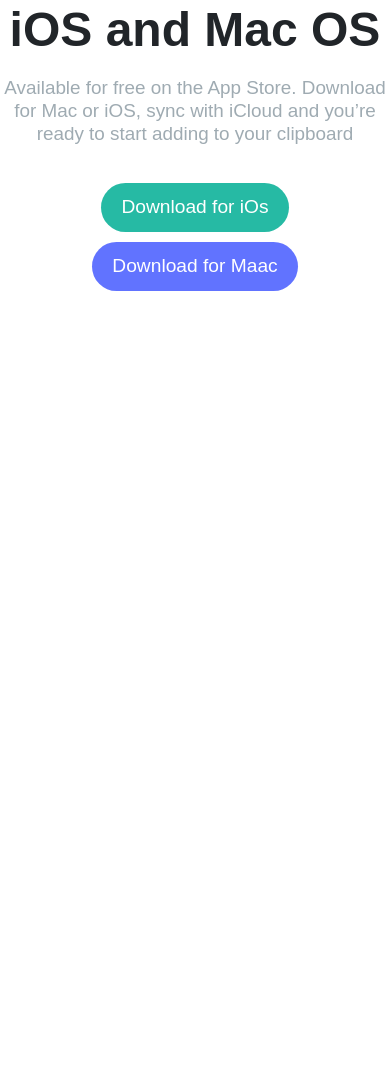
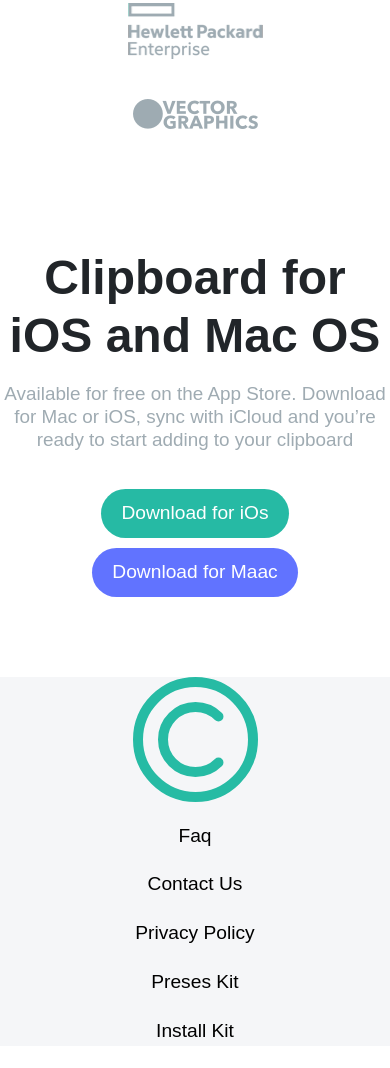
Before and after one commit to kareemgalall/clipboard-landing-page, a plain HTML site: page index.html in a window 390 px wide. Shown: the part 3392-4460 px from the top of the page. Before the commit the page ends 3707 px from the top, so only its background shows below. Drawn offline with nearby package versions, Linux system fonts and the light colour scheme; files whose address does not match are found by name; a web font is replaced by a local one.

Commit message:
updated styles

```diff
--- a/index.html
+++ b/index.html
@@ -86,29 +86,29 @@
             </div>
         </div>
     </section>
-    <section class="container companies-container mb-3 mt-4">
+    <section class="container companies-container ">
         <div class="row justify-content-between">
-            <div class="col-lg-2 col-md-6">
+            <div class="col-lg-2 col-md-4">
                 <img src="images/logo-google.png" alt="" class="py-lg-4 py-md-2" />
             </div>
-            <div class="col-lg-2 col-md-6">
+            <div class="col-lg-2 col-md-4">
                 <img src="images/logo-ibm.png" alt="" class="py-lg-4 py-md-2" />
             </div>
-            <div class="col-lg-2 col-md-6">
+            <div class="col-lg-2 col-md-8">
                 <img src="images/logo-microsoft.png" alt="" class="py-lg-4 py-md-2" />
 
             </div>
-            <div class="col-lg-2 col-md-6">
+            <div class="col-lg-2 col-md-4">
                 <img src="images/logo-hp.png" alt="" class="py-lg-4 py-md-2" />
 
             </div>
-            <div class="col-lg-2 col-md-6">
+            <div class="col-lg-2 col-md-4">
                 <img src="images/logo-vector-graphics.png" alt="" class="py-lg-4 py-md-2" />
 
             </div>
         </div>
     </section>
-    <section class="main mt-5 mb-4">
+    <section class="download">
         <h2>Clipboard for iOS and Mac OS</h2>
         <p>
             Available for free on the App Store. Download for Mac or iOS, sync with iCloud and you’re ready to start adding to your clipboard
@@ -117,6 +117,29 @@
         <button class="windows">Download for Maac</button>
 
     </section>
+    <footer class="mt-5">
+        <section class="container mb-5 mt-5">
+            <div class="row justify-content-between">
+                <div class="col-lg-2 col-md-4">
+                    <img src="images/logo.svg" alt="" class="py-lg-4 py-md-2" />
+                </div>
+                <div class="col-lg-2 mx-2">
+                    <a href="">Faq</a>
+                    <a href="">Contact Us</a>
+                </div>
+                <div class="col-lg-2">
+                    <a href="">Privacy Policy
+                        </a>
+                    <a href="">Preses Kit</a>
+                </div>
+                <div class="col-lg-2">
+                    <a href="">Install Kit</a>
+
+                </div>
+            </div>
+            </div>
+        </section>
+    </footer>
     <!-- Optional JavaScript -->
     <!-- jQuery first, then Popper.js, then Bootstrap JS -->
     <script src="https://code.jquery.com/jquery-3.3.1.slim.min.js " integrity="sha384-q8i/X+965DzO0rT7abK41JStQIAqVgRVzpbzo5smXKp4YfRvH+8abtTE1Pi6jizo " crossorigin="anonymous "></script>
--- a/styles/app.css
+++ b/styles/app.css
@@ -83,6 +83,33 @@ div>p {
     font-weight: 900;
 }
 
+.companies-container {
+    margin: 3em auto 3em;
+}
+
+.download {
+    text-align: center;
+    margin: 5em auto 5em;
+}
+
+footer {
+    background-color: #F5F6F8;
+    max-height: 100%;
+}
+
+footer a {
+    display: block;
+    text-decoration: none;
+    color: black;
+    margin-top: 20px;
+    font-size: 1.2em;
+}
+
+a:hover {
+    color: hsl(171, 66%, 44%);
+    text-decoration: none;
+}
+
 @media screen and (max-width:500px) {
     body {
         text-align: center;
@@ -98,7 +125,10 @@ div>p {
     }
     .imagedevices img {
         width: 100%;
-        height: 200px;
+        height: 250px;
         margin: 20px 0 20px;
     }
+    .companies-container div {
+        margin-bottom: 40px;
+    }
 }
```
